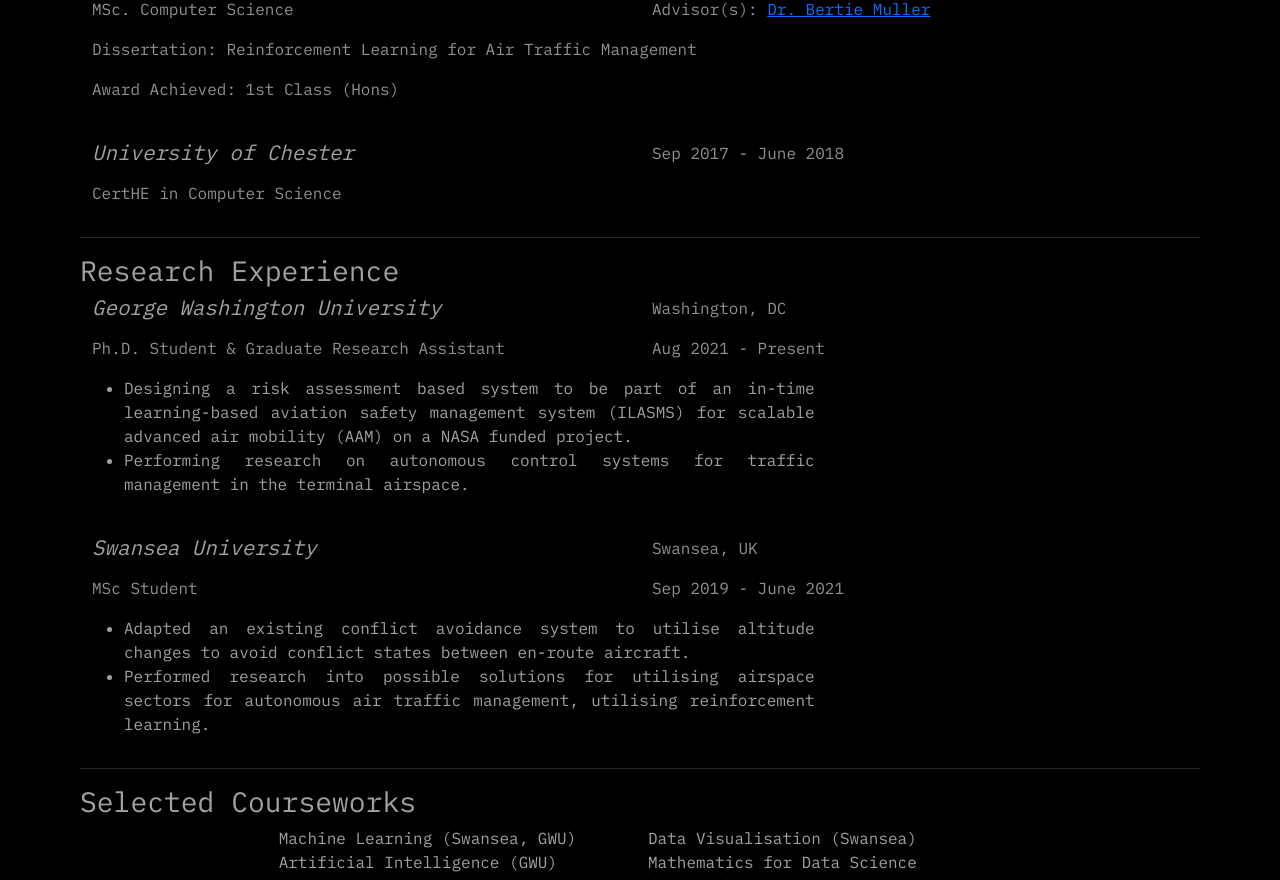
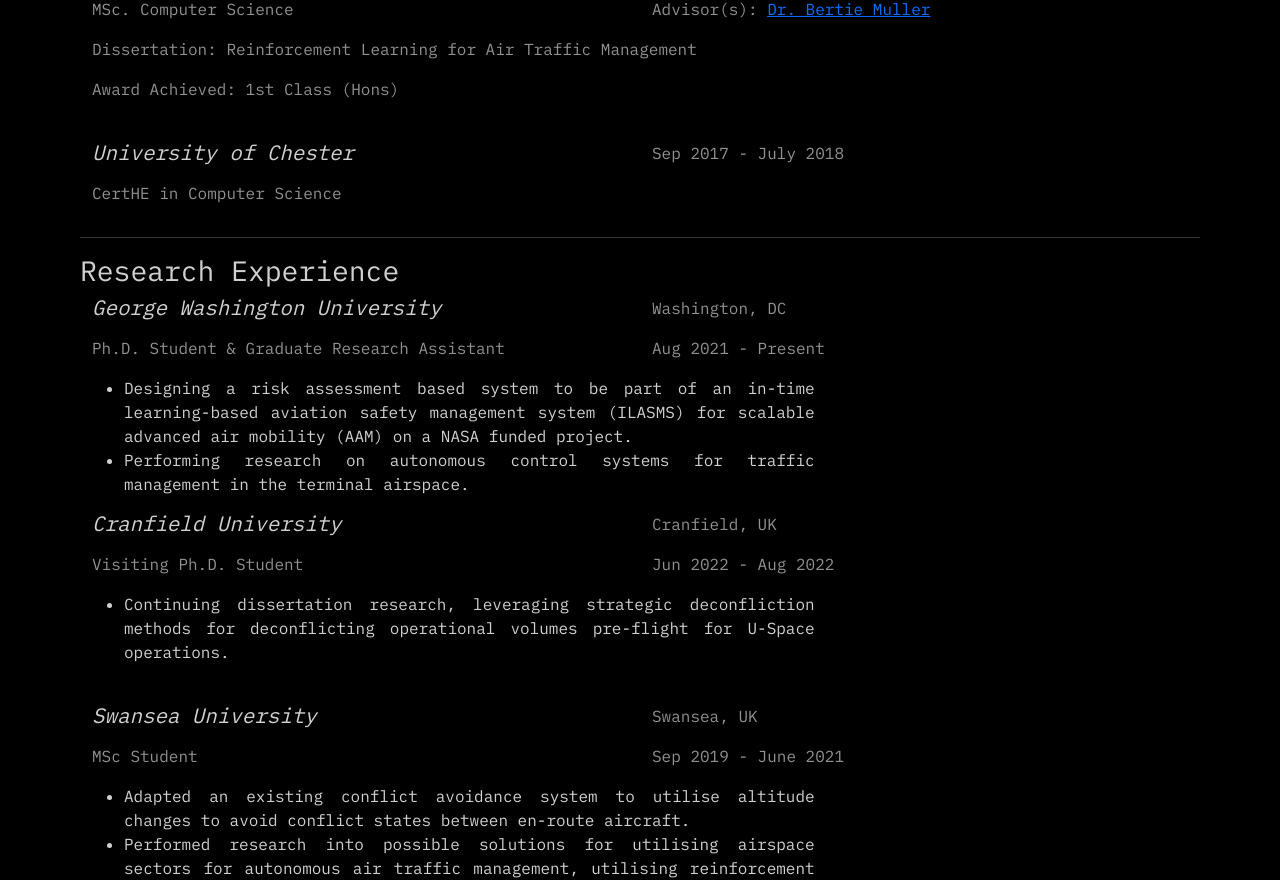
Before and after one commit to Ellislee1/Ellislee1.github.io, a React (Create React App) app: page /cv in a window 1280 px wide. Shown: the part 576-1456 px from the top of the page. Built offline with nearby package versions, Linux system fonts and the light colour scheme.

Commit message:
updated digital cv

```diff
--- a/src/components/DigitalCV.js
+++ b/src/components/DigitalCV.js
@@ -40,7 +40,7 @@ function Main() {
                    <h4 class="item-header">Swansea University</h4>
                </div>
                <div class="col justify-right">
-                   <p class="font-italic">Sep 2018 - June 2021</p>
+                   <p class="font-italic">Sep 2018 - July 2021</p>
                </div>
            </div>
            <div class="row">
@@ -69,7 +69,7 @@ function Main() {
                    <h4 class="item-header">University of Chester</h4>
                </div>
                <div class="col justify-right">
-                   <p class="font-italic">Sep 2017 - June 2018</p>
+                   <p class="font-italic">Sep 2017 - July 2018</p>
                </div>
            </div>
            <div class="row">
@@ -107,6 +107,34 @@ function Main() {
                </div>
            </div>
          </div>
+
+         <div class="container">
+           <div class="row">
+               <div class="col">
+                   <h4 class="item-header">Cranfield University</h4>
+               </div>
+               <div class="col justify-right">
+                   <p class="font-italic">Cranfield, UK</p>
+               </div>
+           </div>
+           <div class="row">
+               <div class="col justify-left">
+                   <p class="font-italic">Visiting Ph.D. Student</p>
+               </div>
+               <div class="col">
+                   <p class="font-italic">Jun 2022 - Aug 2022</p>
+               </div>
+           </div>
+           <div class="row">
+               <div class="col-12 col-md-8">
+                   <ul>
+                       <li class="j-text">Continuing dissertation research, leveraging strategic deconfliction methods for deconflicting operational
+volumes pre-flight for U-Space operations.</li>
+                   </ul>
+               </div>
+           </div>
+         </div>
+
          <br />
          <div class="container">
            <div class="row">
--- a/src/styles/app.css
+++ b/src/styles/app.css
@@ -1,6 +1,6 @@
 * {
     font-family: 'IBM Plex Mono', monospace;
-    color:rgb(161, 161, 161)
+    color:rgb(209, 208, 208)
 }
 
 html {
```
